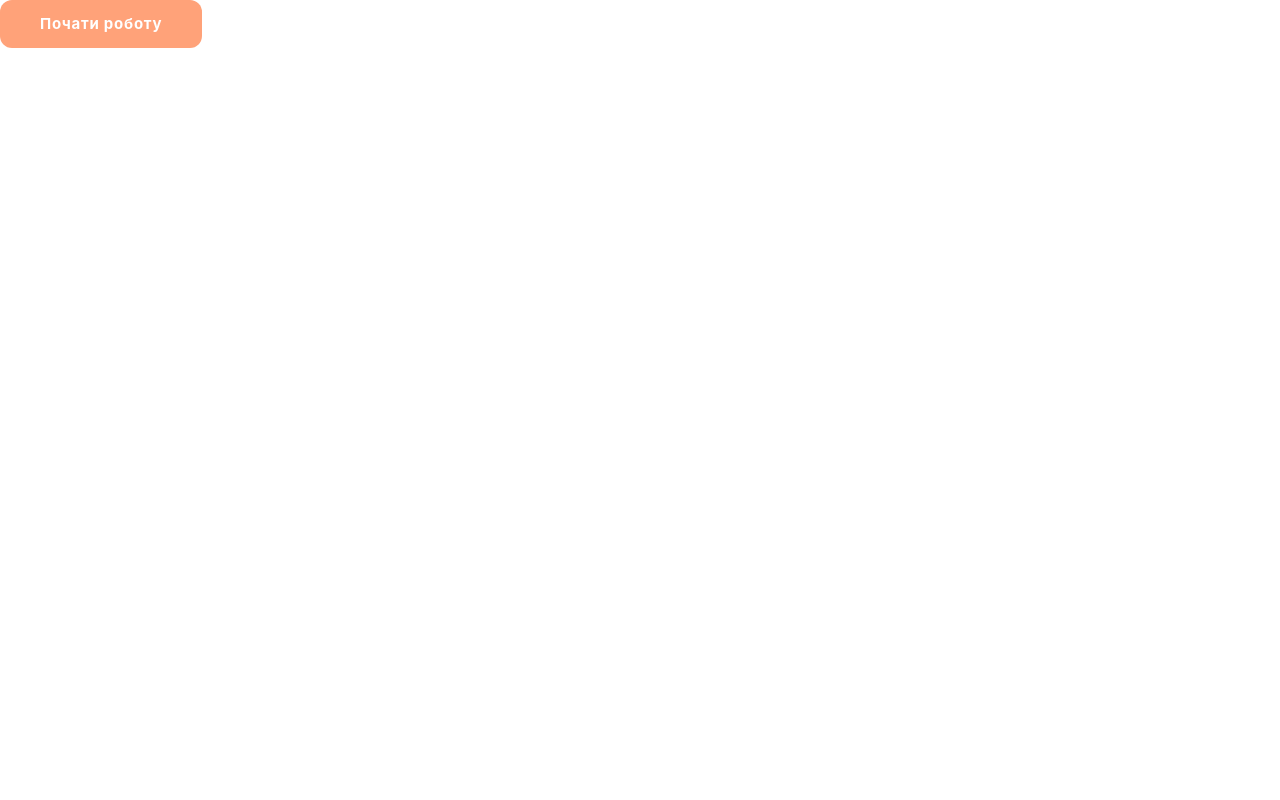
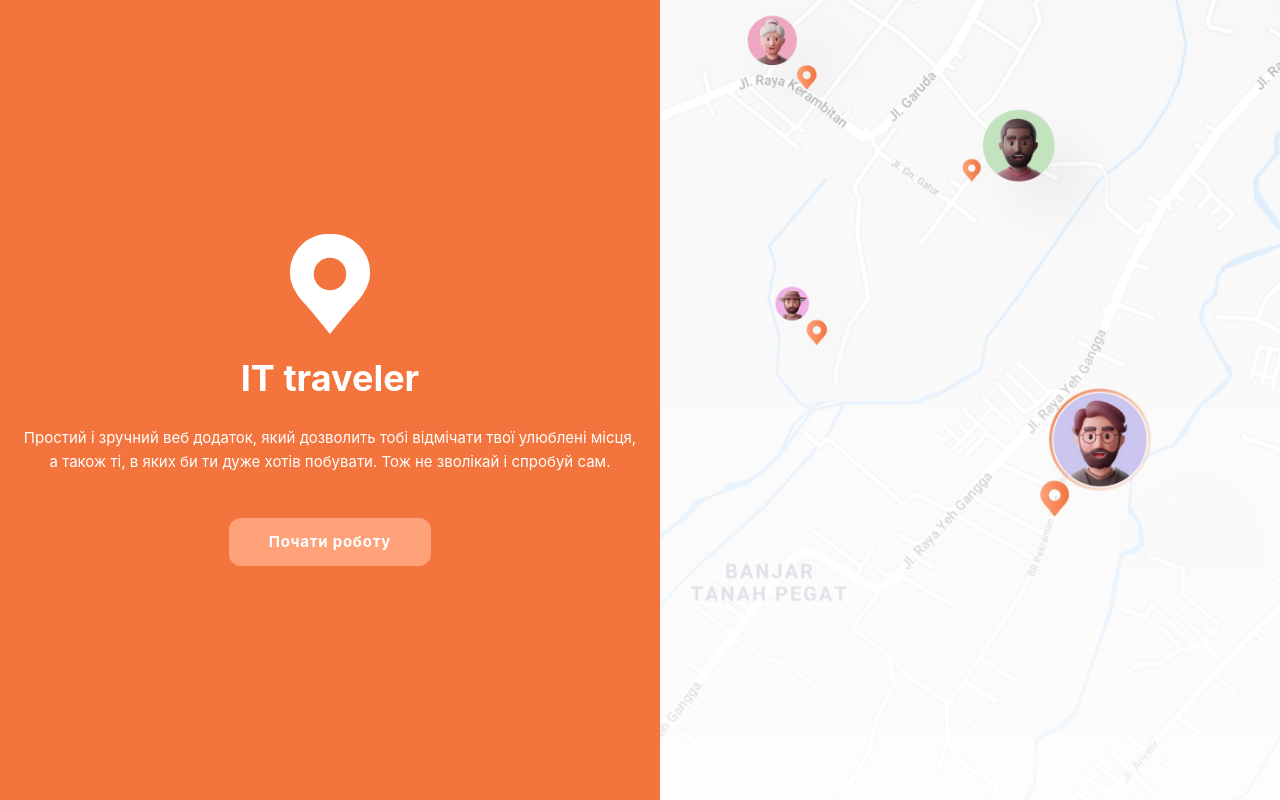
Before and after one commit to Sergiyan92/Traveler, a Vue app: page / in a window 1280 px wide. Built offline with nearby package versions, Linux system fonts and the light colour scheme.

Commit message:
learn v-if && v-else

```diff
--- a/src/App.vue
+++ b/src/App.vue
@@ -1,6 +1,17 @@
 <script setup>
-import IBotton from './components/IButton/IBotton.vue'
+import HomepageView from './views/HomePageView.vue'
+const isDesktop = window.innerWidth > 1024
+const isTablet = window.innerWidth <= 1024 && window.innerWidth > 748
 </script>
 <template>
-  <IBotton></IBotton>
+  <template v-if="isDesktop">
+    <HomepageView />
+  </template>
+  <template v-else-if="isTablet">
+    <div>This is tablet</div>
+  </template>
+  <template v-else>
+    <div v-show="!isDesktop && !isTablet">This is mobile</div>
+  </template>
+  <div v-show="!isDesktop && !isTablet">This is mobile</div>
 </template>
--- /dev/null
+++ b/src/views/HomePageView.vue
@@ -0,0 +1,21 @@
+<script setup>
+import IBotton from '@/components/IButton/IBotton.vue'
+</script>
+<template>
+  <main class="flex h-screen">
+    <section class="flex-1 flex justify-center items-center px-5 bg-primary">
+      <div class="text-white text-center">
+        <img class="inline mb-6" src="../assets/img/map-pin.svg" alt="" />
+        <h1 class="font-bold text-4xl mb-7">IT traveler</h1>
+        <p class="leading-6 mb-11">
+          Простий і зручний веб додаток, який дозволить тобі відмічати твої улюблені місця, а також
+          ті, в яких би ти дуже хотів побувати. Тож не зволікай і спробуй сам.
+        </p>
+        <IBotton></IBotton>
+      </div>
+    </section>
+    <section class="flex-1">
+      <img class="h-full w-full object-cover" src="../assets/img/static-map.png" alt="" />
+    </section>
+  </main>
+</template>
--- a/tailwind.config.js
+++ b/tailwind.config.js
@@ -2,7 +2,11 @@
 export default {
   content: ['./src/**/*.{js,ts,vue,jsx,tsx}'],
   theme: {
-    extend: {}
+    extend: {
+      colors: {
+        primary: '#F3743D'
+      }
+    }
   },
   plugins: []
 }
```
Also changed, not shown: src/assets/img/map-pin.svg (added), src/assets/img/static-map.png (added).
